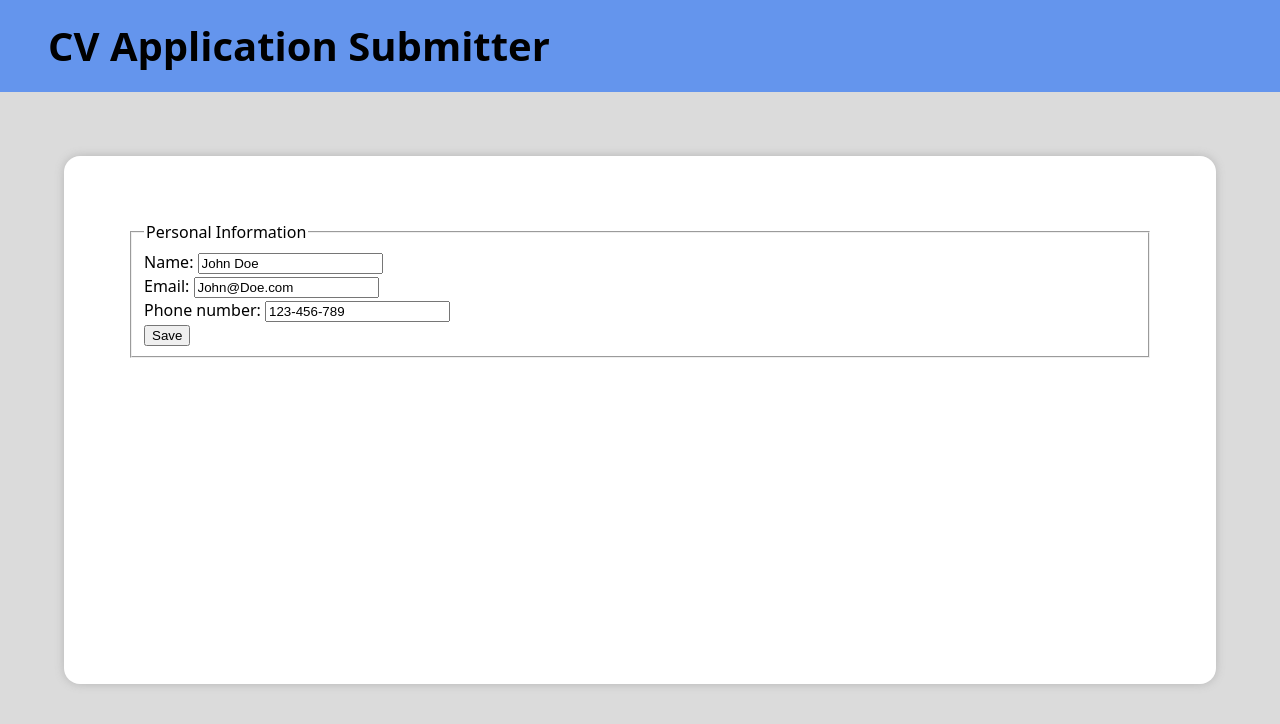
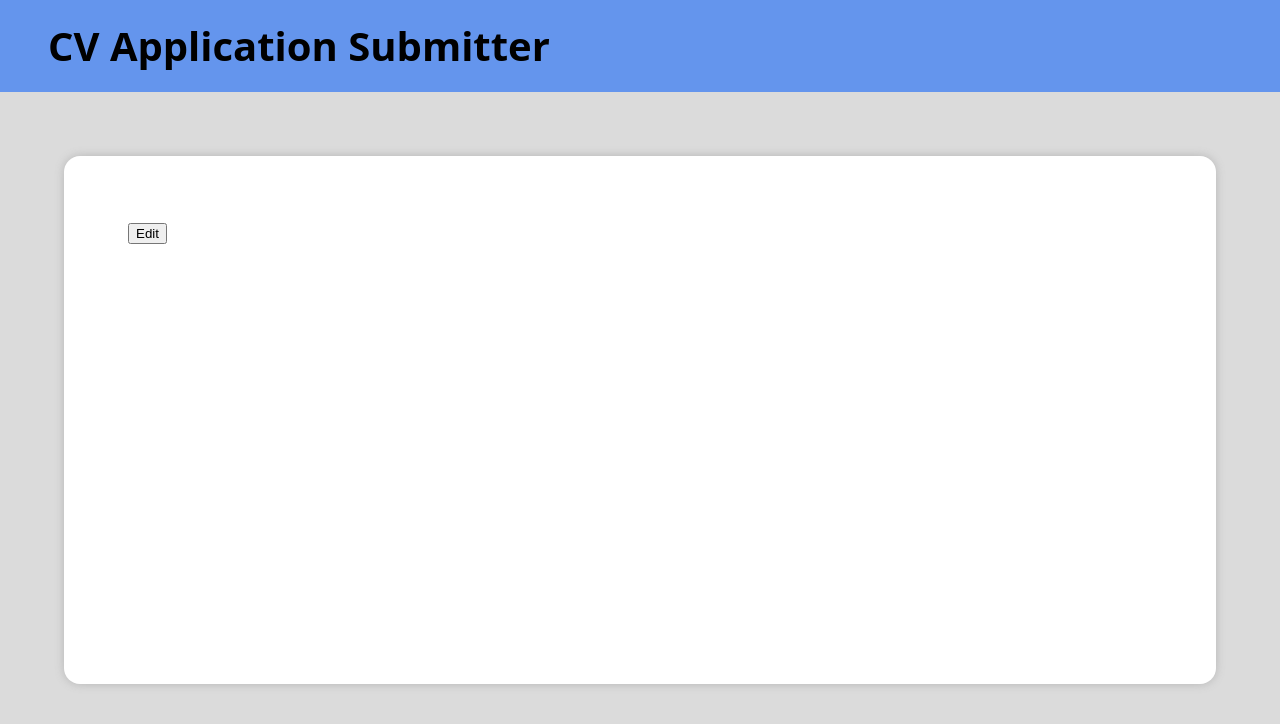
Before and after one commit to leandroesposito/top-cv-application, a React (Vite) app: page / in a window 1280 px wide. Both pictures are taken after a click on the button "Save". Shown: the top 724 px of the page. Built offline with nearby package versions, Linux system fonts and the light colour scheme.

Commit message:
Add editable state to later transition between edit and display

```diff
--- a/src/components/MainContainer.jsx
+++ b/src/components/MainContainer.jsx
@@ -17,7 +17,9 @@ export default function MainContainer() {
     position title
     main responsibilities of your jobs
     date from and until
-   */
+  */
+
+  const [editPersonalInformation, setEditPersonalInformation] = useState(true);
 
   const [personalInformation, setPersonalInformation] = useState({
     name: "John Doe",
@@ -36,14 +38,19 @@ export default function MainContainer() {
     };
 
     setPersonalInformation(newPersonalInformation);
+    setEditPersonalInformation(false);
   }
 
   return (
     <main>
+      {editPersonalInformation === true ? (
         <PersonalInformationForm
           handleSave={handlePersonalInformationSave}
           personalInformation={personalInformation}
         />
+      ) : (
+        <button onClick={() => setEditPersonalInformation(true)}>Edit</button>
+      )}
     </main>
   );
 }
```
